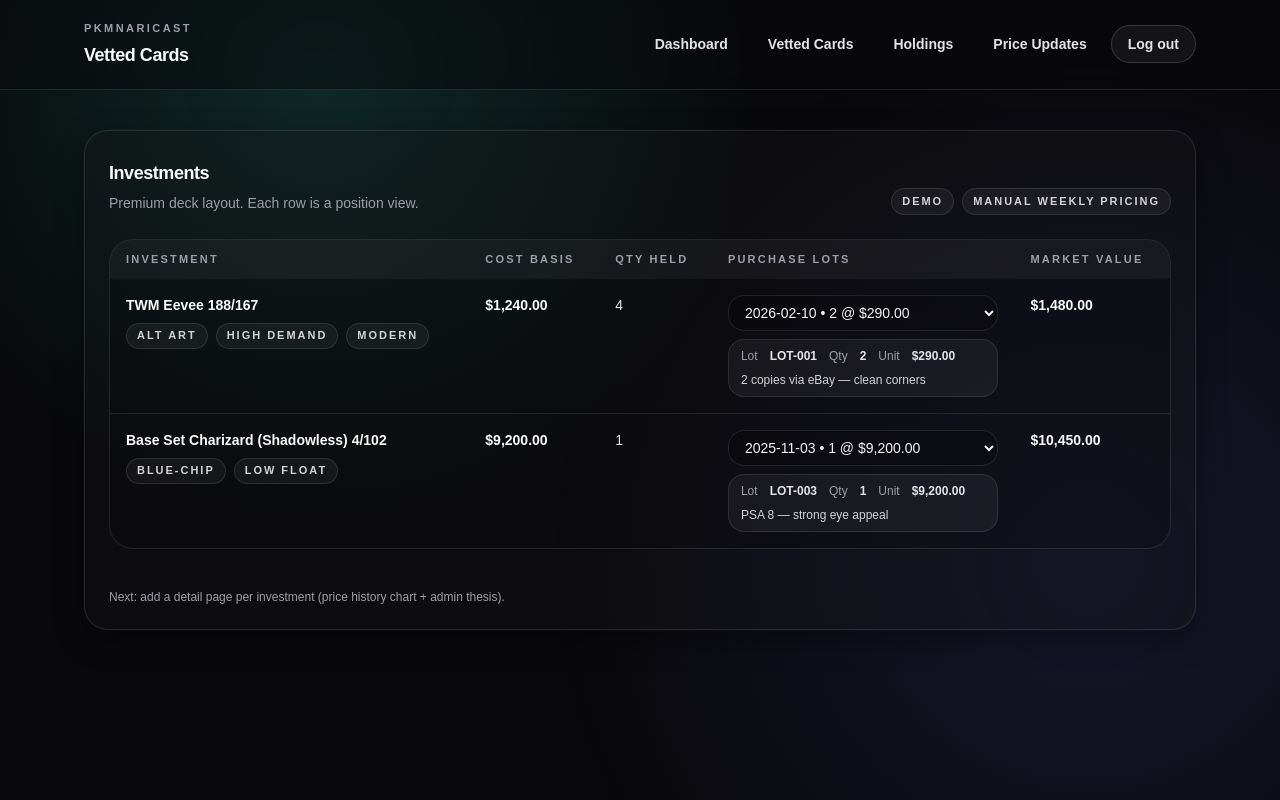
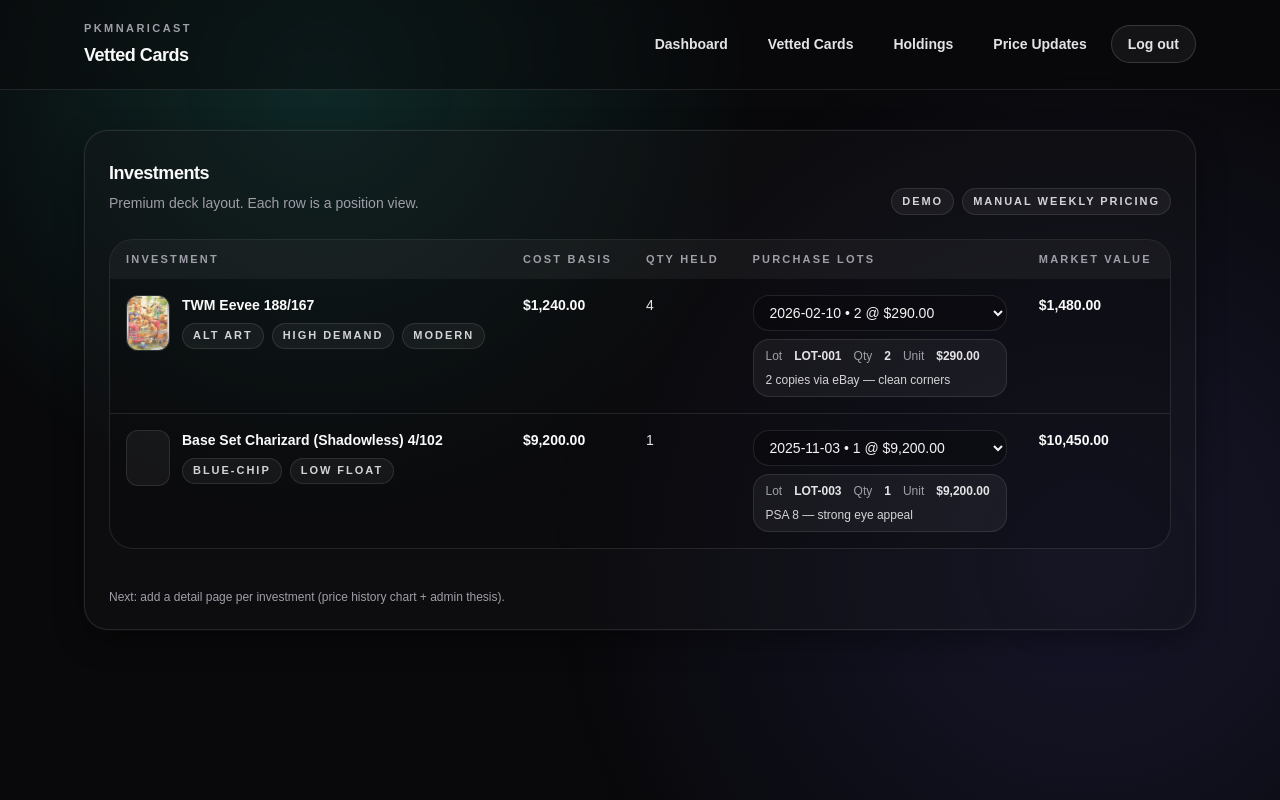
Before and after one commit to lugeorge8/pkmnaricast, a Next.js app: page /investor/investments in a window 1280 px wide. Built offline with nearby package versions, Linux system fonts and the light colour scheme.

Commit message:
Add card thumbnail image in investments table

```diff
--- a/src/app/investor/investments/page.tsx
+++ b/src/app/investor/investments/page.tsx
@@ -1,3 +1,5 @@
+import Image from "next/image";
+
 import { InvestorShell } from "@/components/investor-shell";
 import { PurchaseLotsDropdown } from "@/components/purchase-lots";
 import { Pill, SectionTitle } from "@/components/ui";
@@ -11,6 +13,7 @@ const demo = [
     setName: "TWM",
     cardName: "Eevee",
     serial: "188/167",
+    imageSrc: "/cards/twm-eevee-188-167.jpg",
     tags: ["alt art", "high demand", "modern"],
     costBasis: 1240,
     qty: 4,
@@ -82,6 +85,20 @@ export default async function VettedInvestmentsPage() {
             {demo.map((c) => (
               <tr key={`${c.setName}-${c.cardName}-${c.serial}`} className="align-top hover:bg-white/5">
                 <td className="px-4 py-4">
+                  <div className="flex items-start gap-3">
+                    <div className="relative h-[56px] w-[44px] overflow-hidden rounded-xl border border-white/10 bg-white/5">
+                      {c.imageSrc ? (
+                        <Image
+                          src={c.imageSrc}
+                          alt={`${c.setName} ${c.cardName} ${c.serial}`}
+                          fill
+                          className="object-cover"
+                          sizes="44px"
+                        />
+                      ) : null}
+                    </div>
+
+                    <div>
                       <div className="font-semibold text-zinc-50">
                         {c.setName} {c.cardName} {c.serial}
                       </div>
@@ -89,6 +106,8 @@ export default async function VettedInvestmentsPage() {
                         {c.tags.map((t) => (
                           <Pill key={t}>{t}</Pill>
                         ))}
+                      </div>
+                    </div>
                   </div>
                 </td>
                 <td className="px-4 py-4 font-semibold text-zinc-50">
```
Also changed, not shown: public/cards/twm-eevee-188-167.jpg (added). Lines whose indentation alone changed are shown as unchanged.
